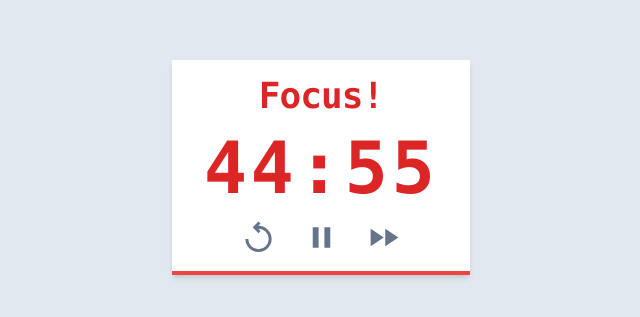
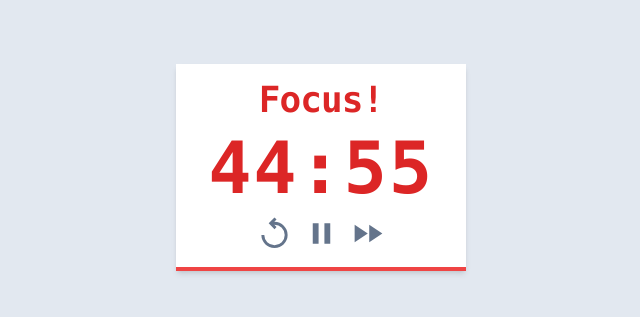
Before and after one commit to Jason-pixel425/Tailwind-CSS---Pomodoro-App-Challenge, a plain HTML site: page index.html in a window 1280 px wide. Shown: the part 233-550 px from the top of the page, without its empty margins (319-959 px from the left). Drawn offline with nearby package versions, Linux system fonts and the light colour scheme.

Commit message:
Slight changes to spacing
letter-spacing and gap-x

```diff
--- a/index.html
+++ b/index.html
@@ -7,12 +7,12 @@
     </head>
     <body class="h-screen flex bg-slate-200">
         <!-- CARD -->
-        <main class="text-red-600 size-fit font-mono font-black bg-white flex flex-col items-center m-auto px-8 py-4 border-b-red-500 border-b-4 shadow-md hover:shadow-lg gap-4">
+        <main class="text-red-600 size-fit font-mono font-black bg-white flex flex-col items-center m-auto px-8 py-4 border-b-red-500 border-b-4 shadow-md hover:shadow-lg gap-3">
             <h2 class="text-4xl tracking-tight">Focus!</h2>
-            <h1 class="text-7xl tracking-wider">44:55</h1>
+            <h1 class="text-7xl tracking-wide">44:55</h1>
 
             <!-- BUTTONS -->
-            <section class="flex gap-x-7 ">
+            <section class="flex gap-x-3 ">
                 <button aria-label="restart">
                     <svg class="fill-slate-500" xmlns="http://www.w3.org/2000/svg" height="35px" viewBox="0 -960 960 960" width="35px"><path d="M480-80q-75 0-140.5-28.5t-114-77q-48.5-48.5-77-114T120-440h80q0 117 81.5 198.5T480-160q117 0 198.5-81.5T760-440q0-117-81.5-198.5T480-720h-6l62 62-56 58-160-160 160-160 56 58-62 62h6q75 0 140.5 28.5t114 77q48.5 48.5 77 114T840-440q0 75-28.5 140.5t-77 114q-48.5 48.5-114 77T480-80Z"/></svg>
                 </button>
```
